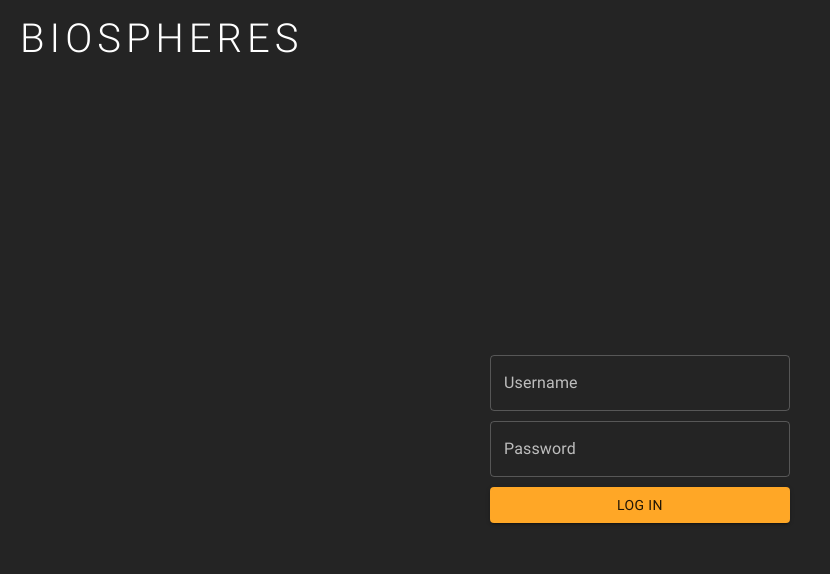
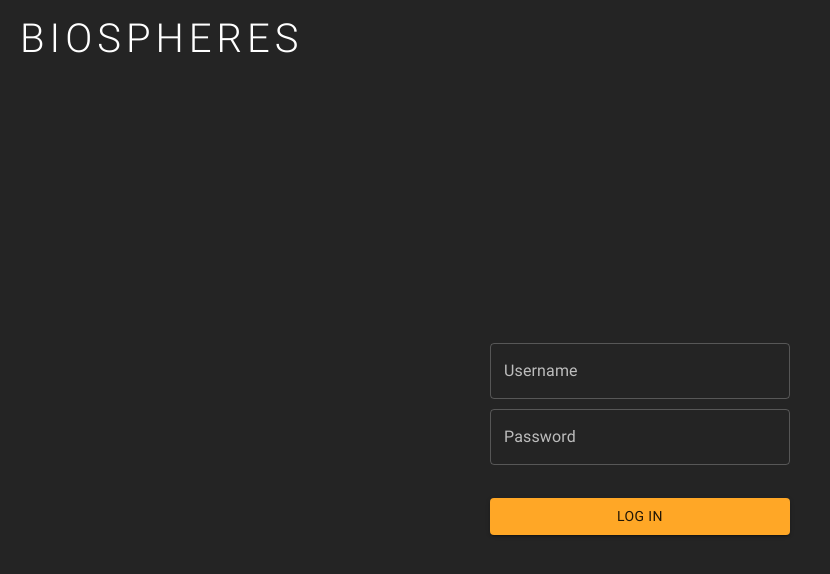
Before and after one commit to asif101/tined-biospheres, a React (Vite) app: page / in a window 1280 px wide. Shown: the top 574 px of the page, without its empty margins (0-830 px from the left). Built offline with nearby package versions, Linux system fonts and the light colour scheme; no server answers.

Commit message:
added error message for incorrect login

```diff
--- a/src/App.jsx
+++ b/src/App.jsx
@@ -5,8 +5,8 @@ import './App.css'
 import { useSocket } from './utils/socketContext'
 
 export default function App() {
+  const socket = useSocket()
   const [isLoggedIn, setIsLoggedIn] = useState(false)
-  const socket = useSocket()
 
   useEffect(() => {
     socket.on('connect', () => console.log('connected'))
@@ -22,17 +22,7 @@ export default function App() {
       <div className='header'>
         <span>BIOSPHERES</span>
       </div>
-      {!isLoggedIn && (
-        <Login
-          onLogin={(username, password) =>
-            socket.emit('authenticate', { username, password }, (auth) => {
-              if(!auth) console.warn('login failed')
-              else setIsLoggedIn(auth)
-            })
-          }
-        />
-      )}
-      {isLoggedIn && <Main />}
+      {isLoggedIn ? <Main /> : <Login onLoginSuccess={() => setIsLoggedIn(true)} />}
     </div>
   )
 }
--- a/src/views/Login/Login.jsx
+++ b/src/views/Login/Login.jsx
@@ -1,12 +1,21 @@
 import { Button, TextField } from '@mui/material'
 import { useState } from 'react'
+import { useSocket } from '../../utils/socketContext'
 import './Login.css'
 
-export default function Login({ onLogin }) {
+export default function Login({ onLoginSuccess }) {
+  const socket = useSocket()
+
   const [username, setUsername] = useState('')
   const [password, setPassword] = useState('')
+  const [error, setError] = useState(false)
 
-  const login = () => onLogin(username, password)
+  const login = () => {
+    socket.emit('authenticate', { username, password }, (auth) => {
+      if (!auth) setError(true)
+      else onLoginSuccess()
+    })
+  }
 
   return (
     <div className='login'>
@@ -14,7 +23,11 @@ export default function Login({ onLogin }) {
         label='Username'
         color='warning'
         value={username}
-        onChange={(e) => setUsername(e.target.value)}
+        error={error}
+        onChange={(e) => {
+          if (error) setError(false)
+          setUsername(e.target.value)
+        }}
         onKeyDown={(e) => {
           if (e.key === 'Enter') login()
         }}
@@ -24,7 +37,12 @@ export default function Login({ onLogin }) {
         color='warning'
         value={password}
         type='password'
-        onChange={(e) => setPassword(e.target.value)}
+        error={error}
+        helperText={error ? 'Incorrect Username/Password' : ' '}
+        onChange={(e) => {
+          if (error) setError(false)
+          setPassword(e.target.value)
+        }}
         onKeyDown={(e) => {
           if (e.key === 'Enter') login()
         }}
```
